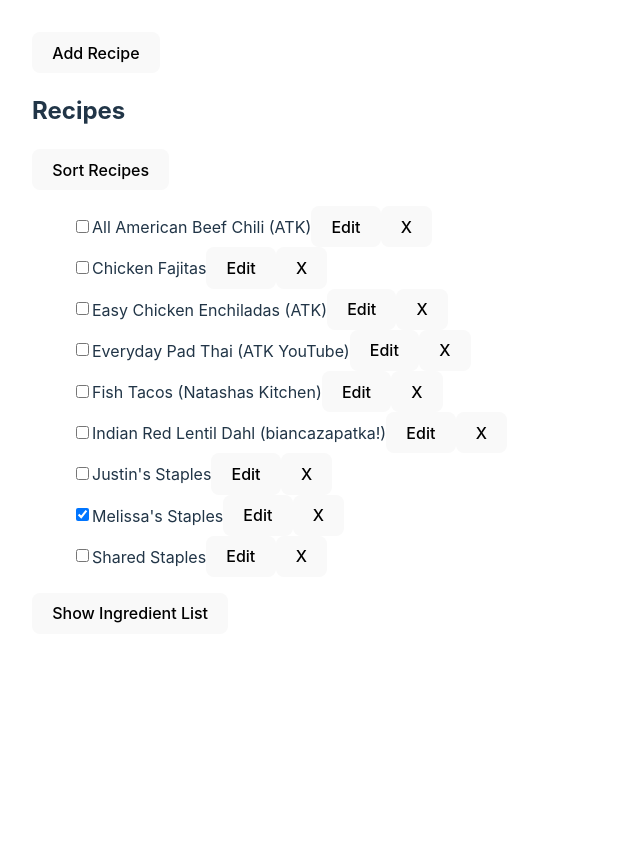
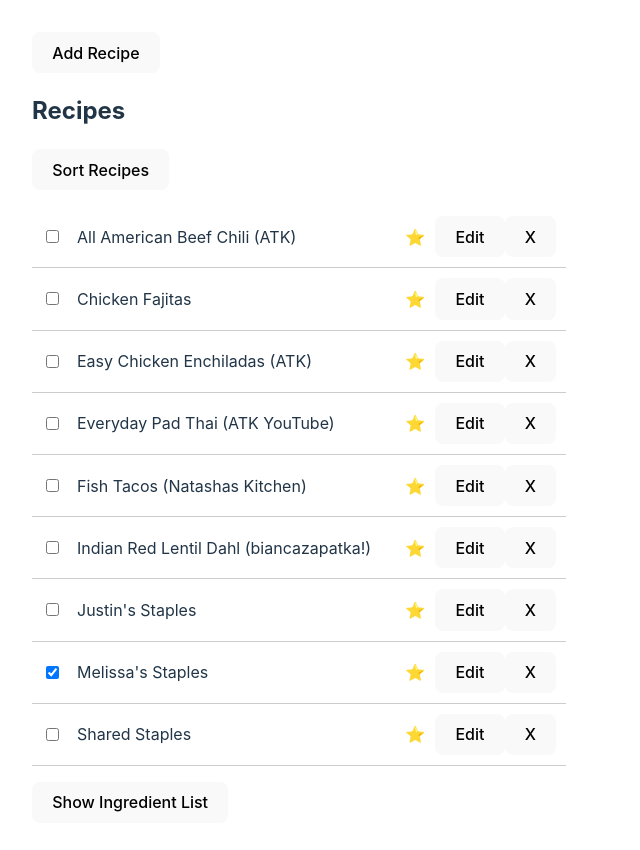
Before and after one commit to justinmcarlson/react-meal-plan-app, a React (Vite) app: page / in a window 1280 px wide. Shown: the top 850 px of the page, without its empty margins (0-640 px from the left). Before the commit the page ends 800 px from the top, so only its background shows below. Built offline with nearby package versions, Linux system fonts and the light colour scheme.

Commit message:
Add Basic Layout and Styles to RecipeList Component

```diff
--- a/src/Presentational/RecipeList.jsx
+++ b/src/Presentational/RecipeList.jsx
@@ -1,17 +1,18 @@
-import React from 'react';
+import React from "react";
+import styles from "./RecipeList.module.css";
 
 export default function RecipeList({
   allRecipes,
   handleSortByName,
   handleEditRecipe,
   handleDelete,
-  handleCheckedChange
+  handleCheckedChange,
 }) {
   return (
     <>
       <h2>Recipes</h2>
       <button onClick={handleSortByName}>Sort Recipes</button>
-      <ul className="recipe-list">
+      <ul className={styles.recipeList}>
         {allRecipes.map((recipe) => (
           <li key={recipe.id}>
             <input
@@ -19,9 +20,12 @@ export default function RecipeList({
               checked={recipe.checked}
               onChange={(e) => handleCheckedChange(recipe.id, e.target.checked)} // Pass recipeId
             />
-            {recipe.name}
-            <button onClick={() => handleEditRecipe(recipe)}>Edit</button>
-            <button onClick={() => handleDelete(recipe.id)}>X</button>
+            <span className={styles.recipeName}>{recipe.name}</span>
+            <span className={styles.recipeActions}>
+              <span className={styles.recipeRating}>{recipe.rating}⭐</span>
+              <button onClick={() => handleEditRecipe(recipe)}>Edit</button>
+              <button onClick={() => handleDelete(recipe.id)}>X</button>
+            </span>
           </li>
         ))}
       </ul>
```
